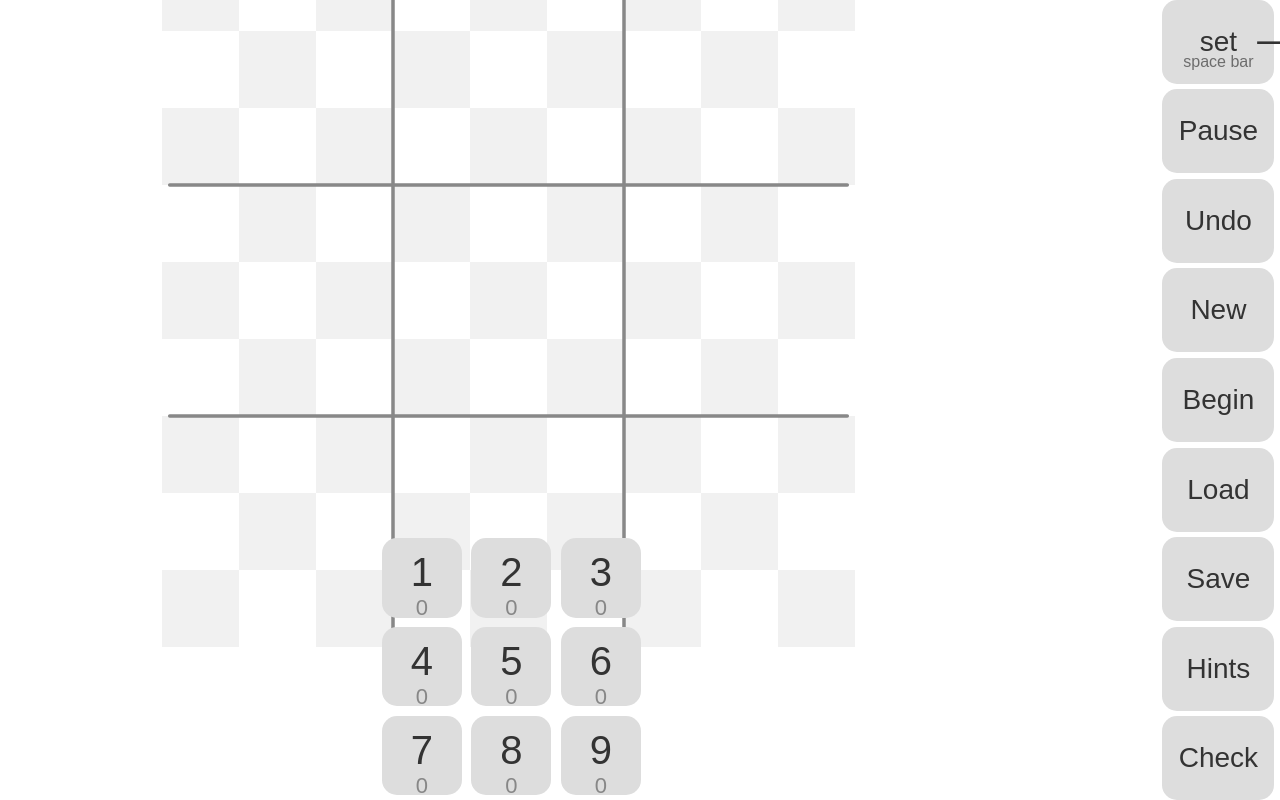
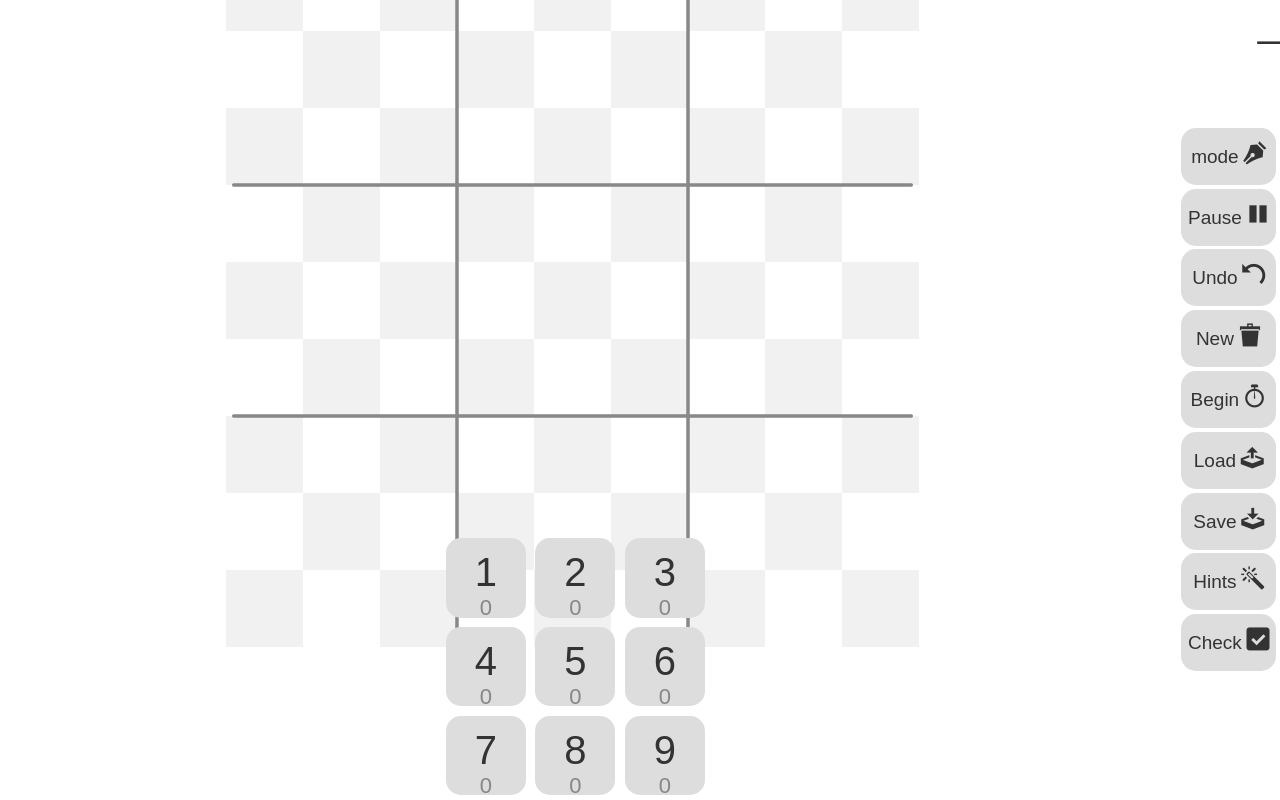
Before and after one commit to JosePedroDias/sudoku, a website with bundled scripts: page index.html in a window 1280 px wide. Built offline with nearby package versions, Linux system fonts and the light colour scheme.

Commit message:
apply action icons; move clock to top-right; move board a bit to the center xx

```diff
--- a/actions.mjs
+++ b/actions.mjs
@@ -1,10 +1,28 @@
+const iconClasses = [
+  'pen',
+  'pause',
+  'undo',
+  'trash',
+  'stopwatch',
+  'load',
+  'save',
+  'magic',
+  'check',
+];
+
 export class SAction {
   constructor(containerEl, value, idx) {
+    this.idx = idx;
+
+    this.iconEl = document.createElement('span');
+    this.iconEl.classList.add(`icon-${iconClasses[idx]}`);
+
     this.el = document.createElement('div');
     this.el.setAttribute('data-value', value);
     this.el.classList.add('action');
-    this.el.classList.add(`action-${idx}`);
     this.el.innerHTML = value;
+
+    this.el.appendChild(this.iconEl);
     containerEl.appendChild(this.el);
 
     this.value = value;
@@ -12,10 +30,14 @@ export class SAction {
 
   toggle(className) {
     this.el.classList.toggle(className || 'alt');
+    if (this.idx === 0) {
+      this.iconEl.classList.toggle('icon-pen');
+      this.iconEl.classList.toggle('icon-pencil');
+    }
   }
 
   setLabel(text) {
-    this.el.innerHTML = text;
+    //this.el.innerHTML = text;
   }
 }
 
@@ -23,7 +45,7 @@ export function generateActions(containerEl, onAction) {
   const actions = new Map();
 
   const actionNames = [
-    'value/hint',
+    'mode',
     'Pause',
     'Undo',
     'New',
@@ -38,7 +60,7 @@ export function generateActions(containerEl, onAction) {
     actions.set(actionName, new SAction(containerEl, actionName, idx));
   });
 
-  actions.get('value/hint').setLabel('');
+  //actions.get('value/hint').setLabel('');
 
   containerEl.addEventListener('click', (ev) => {
     let el = ev.target;
--- a/main.css
+++ b/main.css
@@ -3,7 +3,6 @@ body {
   border: 0;
   overflow: hidden;
   font-family: sans-serif;
-  /*font-family: quicksand;*/
 }
 
 body {
@@ -12,13 +11,12 @@ body {
 
 .elapsed-time {
   position: fixed;
+  transform-origin: 100% 0%;
   right: 0;
   top: 0;
-  width: 6em;
+  width: 4em;
   margin-left: -3em;
-  z-index: 1;
   text-align: right;
-  color: #333;
   font-size: 40px;
   -moz-user-select: none;
   -webkit-user-select: none;
@@ -29,7 +27,7 @@ body {
 .board {
   position: fixed;
   transform-origin: 50% 50%;
-  left: 40%;
+  left: 45%;
   top: 38%;
   margin-left: -350px;
   margin-top: -350px;
@@ -44,7 +42,7 @@ div.paused {
   height: 5em;
   line-height: 5em;
   font-size: 30px;
-  left: 40%;
+  left: 45%;
   top: 38%;
   margin-left: -5em;
   margin-top: -2.5em;
@@ -63,7 +61,7 @@ body.paused div.paused {
   position: fixed;
   transform-origin: 50% 100%;
   bottom: 0;
-  left: 40%;
+  left: 45%;
   width: 270px;
   margin-left: -135px;
 }
@@ -102,24 +100,30 @@ body.paused div.paused {
   transform-origin: 100% 50%;
   top: 50%;
   right: 0;
-  height: 812px;
-  margin-top: -406px;
+  height: 552px;
+  margin-top: -276px;
 }
 
 .action {
   position: relative;
   display: block;
   text-align: center;
-  width: 4em;
+  width: 5em;
   height: 3em;
   line-height: 3em;
-  font-size: 28px;
+  font-size: 19px;
   margin: 0.2em;
   border-radius: 15px;
   -moz-user-select: none;
   -webkit-user-select: none;
   user-select: none;
   background-color: #ddd;
+}
+
+.action span {
+  display: inline-block;
+  margin-left: 0.2em;
+  font-size: 23px;
 }
 
 .action.alt {
@@ -137,28 +141,10 @@ body.paused div.paused {
   background-color: #a66;
 }
 
-.action-0:before {
-  content: 'set values';
-}
-
-.action-0.alt:before {
-  content: 'set hints';
-}
-
-.action-0:after {
-  position: absolute;
-  content: 'space bar';
-  font-size: 16px;
-  padding-top: 20px;
-  left: 0;
-  top: 0;
-  width: 100%;
-  height: 100%;
-  opacity: 0.66;
-}
-
+.elapsed-time,
 .action,
-.number {
+.number,
+.paused {
   color: #333;
 }
 
@@ -168,7 +154,8 @@ body.dark {
 
 body.dark .elapsed-time,
 body.dark .action,
-body.dark .number {
+body.dark .number,
+body.dark .paused {
   color: #ccc;
 }
 
--- a/main.mjs
+++ b/main.mjs
@@ -12,7 +12,7 @@ loadFont('quicksand', 'fonts/quicksand-regular.woff').then(() => {
 });
 
 const inDarkMode = window.matchMedia('(prefers-color-scheme: dark)').matches;
-console.log('inDarkMode', inDarkMode);
+// console.log('inDarkMode', inDarkMode);
 
 if (inDarkMode) {
   document.body.classList.add('dark');
@@ -188,7 +188,7 @@ function actionUndo() {
 }
 
 function actionToggleMode() {
-  actions.get('value/hint').toggle();
+  actions.get('mode').toggle();
   inHintMode = !inHintMode;
 }
 
@@ -218,7 +218,7 @@ function actionNew() {
 }
 
 function onAction(action) {
-  if (action === 'value/hint') {
+  if (action === 'mode') {
     actionToggleMode();
   } else if (action === 'Pause') {
     actionTogglePause();
```
